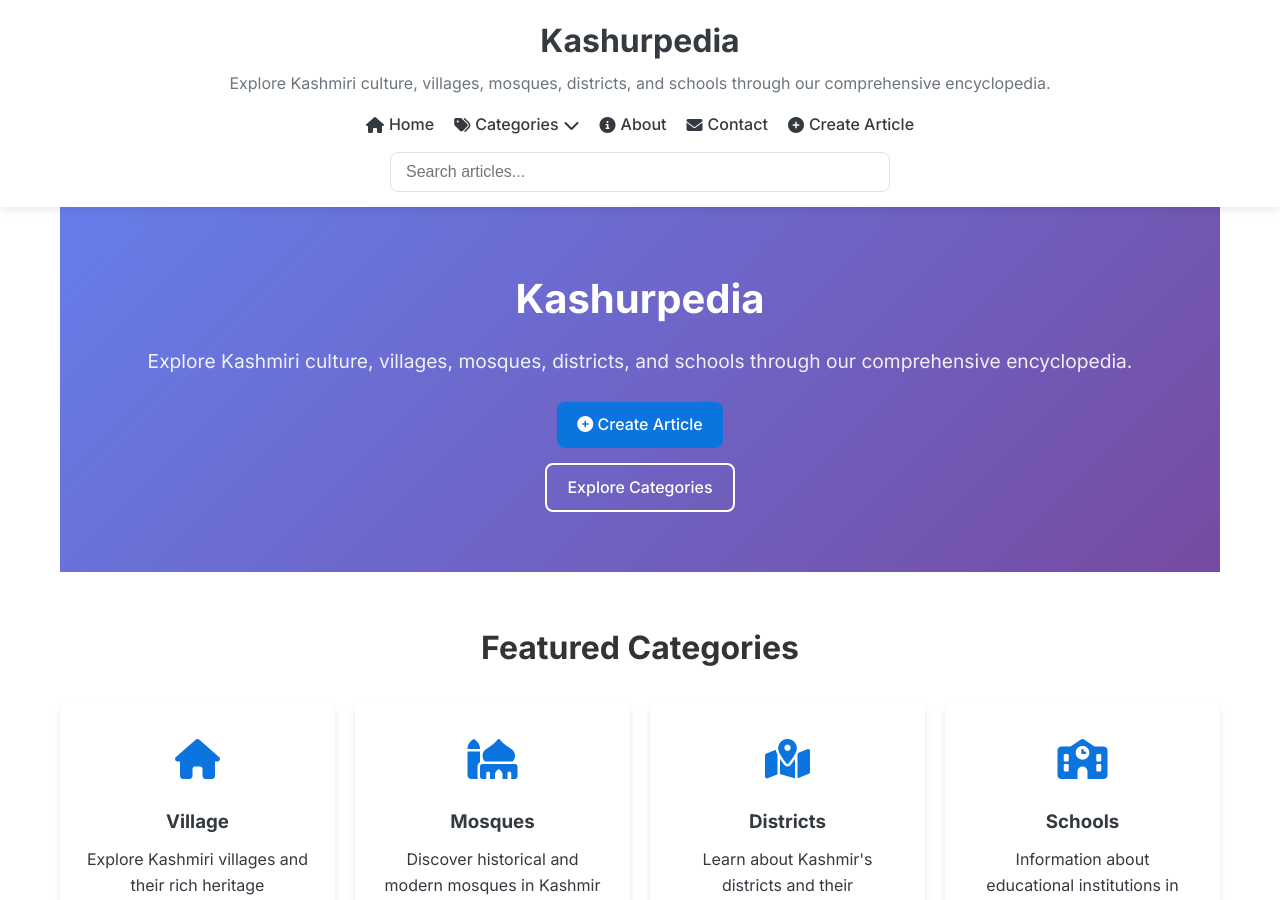
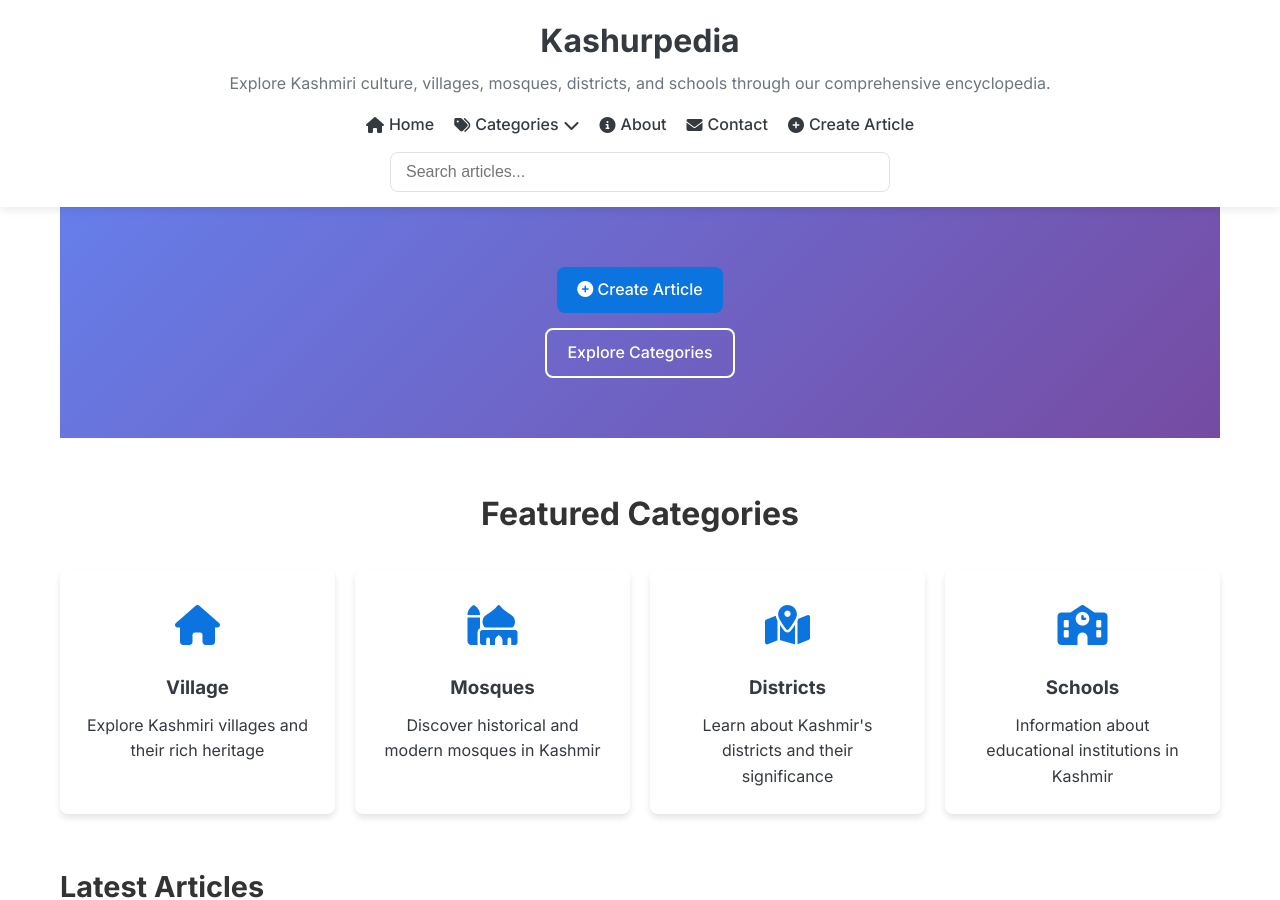
Before and after one commit to itzfew/kashur-koam, a Jekyll site: the page built from index.html, in a window 1280 px wide and 900 px high. Built offline with Jekyll 4.4.1, drawn with Linux system fonts in a browser that asks for light colours; the list of posts is cut into pages by our own code.

Commit message:
Update home.html

```diff
--- a/_layouts/home.html
+++ b/_layouts/home.html
@@ -4,8 +4,6 @@ layout: default
 
 <section class="hero">
   <div class="hero-content">
-    <h1>{{ site.title }}</h1>
-    <p class="tagline">{{ site.description }}</p>
     <div class="hero-actions">
       <a href="/create-article/" class="btn btn-primary"><i class="fas fa-plus-circle"></i> Create Article</a>
       <a href="#featured-categories" class="btn btn-secondary">Explore Categories</a>
```
